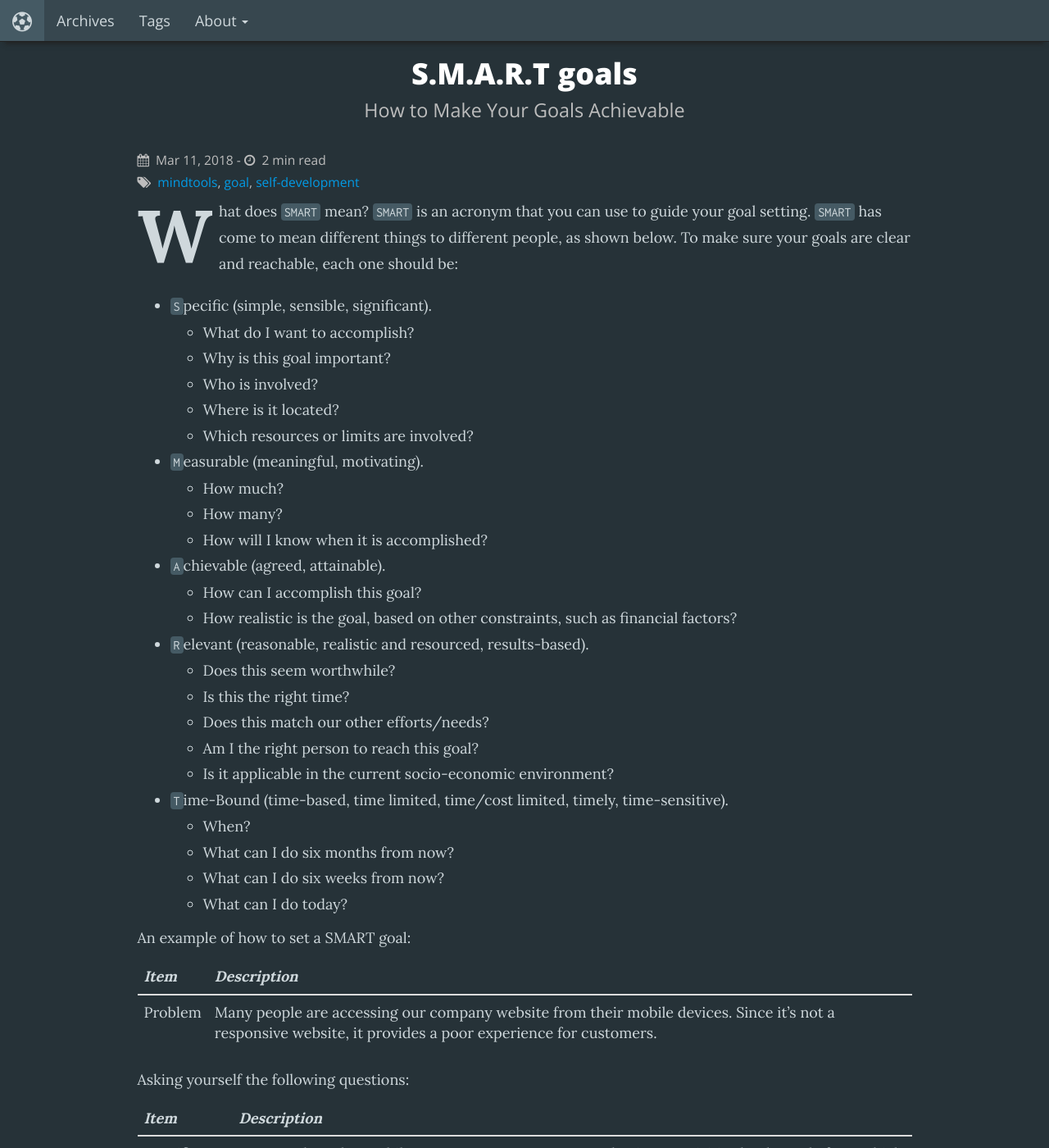
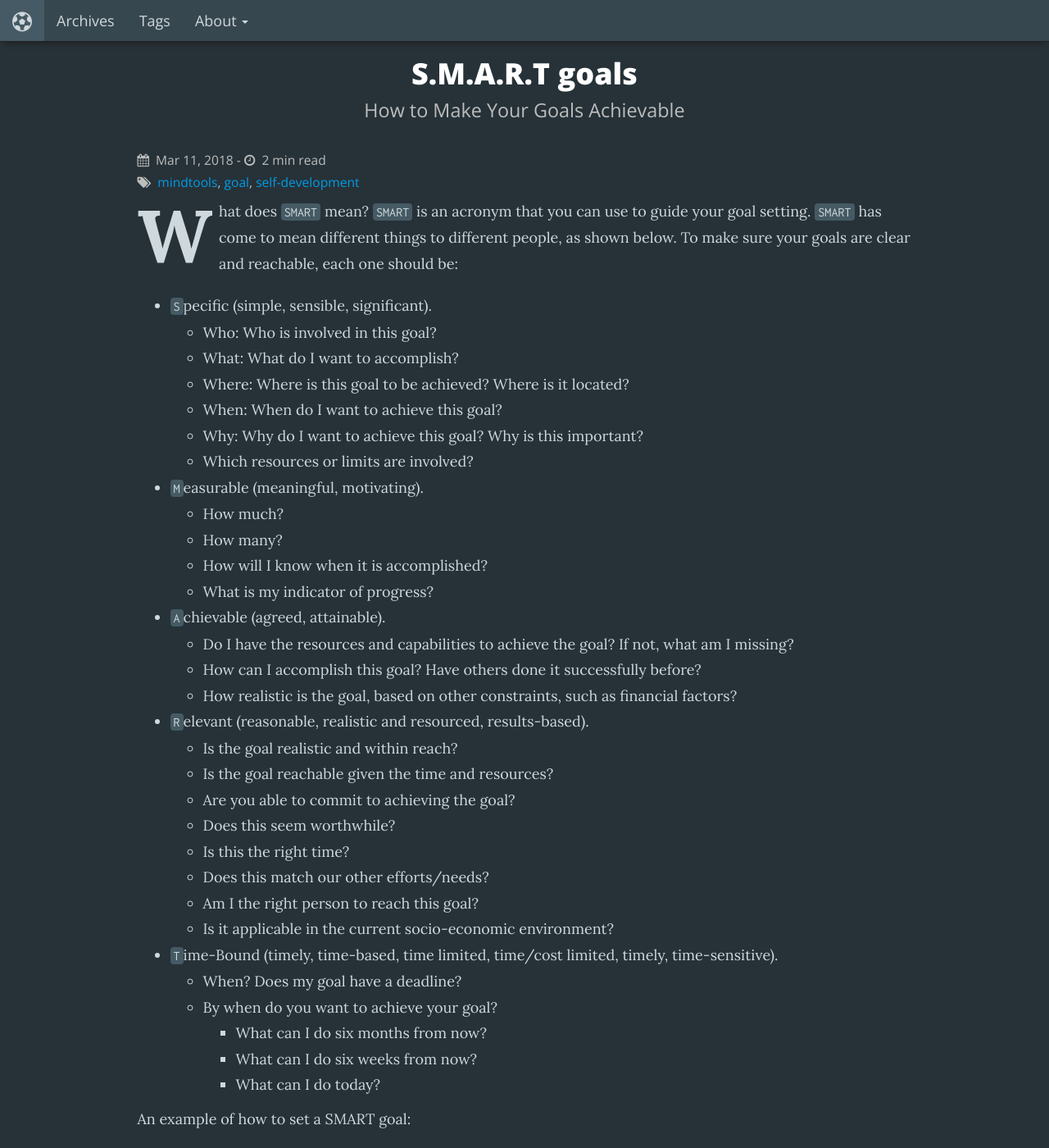
Before and after one commit to dchien234/dangchien.github.io, a Jekyll site: the page built from _posts/2018-03-11-smart-objectives.md, in a window 1280 px wide and 1400 px high. Shown: the whole window at 82% size. Built offline with Jekyll 4.4.1, drawn with Linux system fonts in a browser that asks for light colours; emoji names are drawn with the system emoji font; comment, search, counter and statistics services are not loaded.

Commit message:
Update article

```diff
--- a/_posts/2018-03-11-smart-objectives.md
+++ b/_posts/2018-03-11-smart-objectives.md
@@ -12,29 +12,36 @@ What does `SMART` mean? `SMART` is an acronym that you can use to guide your goa
 <!--more-->[ ](#){:id="more"}
 
 - `S`pecific (simple, sensible, significant).
-  - What do I want to accomplish?
-  - Why is this goal important?
-  - Who is involved?
-  - Where is it located?
-  - Which resources or limits are involved?
+  + Who: Who is involved in this goal?
+  + What: What do I want to accomplish?
+  + Where: Where is this goal to be achieved? Where is it located?
+  + When: When do I want to achieve this goal?
+  + Why: Why do I want to achieve this goal? Why is this important?
+  + Which resources or limits are involved?
 - `M`easurable (meaningful, motivating).
-  - How much?
-  - How many?
-  - How will I know when it is accomplished?
+  + How much?
+  + How many?
+  + How will I know when it is accomplished?
+  + What is my indicator of progress?
 - `A`chievable (agreed, attainable).
-  - How can I accomplish this goal?
-  - How realistic is the goal, based on other constraints, such as financial factors?
+  + Do I have the resources and capabilities to achieve the goal? If not, what am I missing?
+  + How can I accomplish this goal? Have others done it successfully before?
+  + How realistic is the goal, based on other constraints, such as financial factors?
 - `R`elevant (reasonable, realistic and resourced, results-based).
-  - Does this seem worthwhile?
-  - Is this the right time?
-  - Does this match our other efforts/needs?
-  - Am I the right person to reach this goal?
-  - Is it applicable in the current socio-economic environment?
-- `T`ime-Bound (time-based, time limited, time/cost limited, timely, time-sensitive).
-  - When?
-  - What can I do six months from now?
-  - What can I do six weeks from now?
-  - What can I do today?
+  + Is the goal realistic and within reach?
+  + Is the goal reachable given the time and resources?
+  + Are you able to commit to achieving the goal?
+  + Does this seem worthwhile?
+  + Is this the right time?
+  + Does this match our other efforts/needs?
+  + Am I the right person to reach this goal?
+  + Is it applicable in the current socio-economic environment?
+- `T`ime-Bound (timely, time-based, time limited, time/cost limited, timely, time-sensitive).
+  + When? Does my goal have a deadline?
+  + By when do you want to achieve your goal?
+    * What can I do six months from now?
+    * What can I do six weeks from now?
+    * What can I do today?
 
 An example of how to set a SMART goal:
 
```
